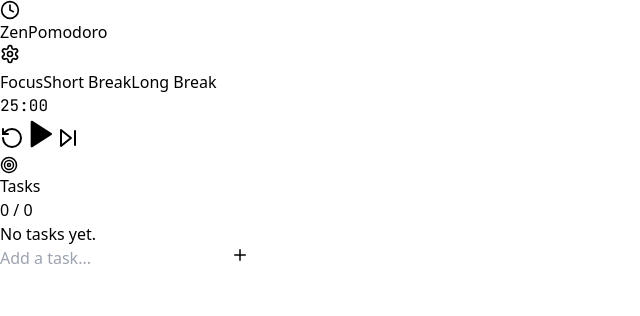
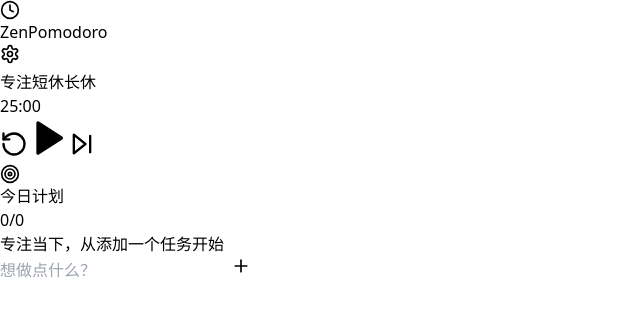
Before and after one commit to yinze2/ZenPomodoro-AI, a React (Vite) app: page / in a window 1280 px wide. Shown: the top 316 px of the page, without its empty margins (0-640 px from the left). Built offline with nearby package versions, Linux system fonts and the light colour scheme.

Commit message:
feat(i18n): Localize UI and update script path
- Translate UI elements and error messages to Chinese.
- Update the script import path in `index.html` to work correctly with Vite.
- Refactor theme style mappings for clarity and better Tailwind integration.

```diff
--- a/App.tsx
+++ b/App.tsx
@@ -5,7 +5,7 @@
   Clock, Target, X
 } from 'lucide-react';
 
-// --- Types ---
+// --- 模式定义 ---
 enum TimerMode {
   FOCUS = 'FOCUS',
   SHORT_BREAK = 'SHORT_BREAK',
@@ -18,36 +18,35 @@
   completed: boolean;
 }
 
-// --- Style Mappings (Ensuring Tailwind picks up these classes) ---
-const THEME_STYLES = {
+// --- 显式定义样式，确保 Tailwind 构建时不丢失 ---
+const THEME_CONFIG = {
   [TimerMode.FOCUS]: {
-    label: 'Focus',
-    bgClass: 'bg-rose-500',
-    textClass: 'text-rose-500',
-    glowClass: 'bg-rose-500',
+    label: '专注',
+    bg: 'bg-rose-500',
+    text: 'text-rose-500',
+    glow: 'bg-rose-500',
     lightBg: 'bg-rose-500/20',
-    borderClass: 'border-rose-500/30'
+    border: 'border-rose-500/30'
   },
   [TimerMode.SHORT_BREAK]: {
-    label: 'Short Break',
-    bgClass: 'bg-emerald-500',
-    textClass: 'text-emerald-500',
-    glowClass: 'bg-emerald-500',
+    label: '短休',
+    bg: 'bg-emerald-500',
+    text: 'text-emerald-500',
+    glow: 'bg-emerald-500',
     lightBg: 'bg-emerald-500/20',
-    borderClass: 'border-emerald-500/30'
+    border: 'border-emerald-500/30'
   },
   [TimerMode.LONG_BREAK]: {
-    label: 'Long Break',
-    bgClass: 'bg-sky-500',
-    textClass: 'text-sky-500',
-    glowClass: 'bg-sky-500',
+    label: '长休',
+    bg: 'bg-sky-500',
+    text: 'text-sky-500',
+    glow: 'bg-sky-500',
     lightBg: 'bg-sky-500/20',
-    borderClass: 'border-sky-500/30'
+    border: 'border-sky-500/30'
   }
 };
 
 const App: React.FC = () => {
-  // --- State ---
   const [mode, setMode] = useState<TimerMode>(TimerMode.FOCUS);
   const [isActive, setIsActive] = useState(false);
   const [tasks, setTasks] = useState<Task[]>([]);
@@ -63,9 +62,9 @@
   const [timeLeft, setTimeLeft] = useState(durations[TimerMode.FOCUS] * 60);
   const timerRef = useRef<number | null>(null);
 
-  // --- Timer Logic ---
   const resetTimer = useCallback(() => {
     setIsActive(false);
+    if (timerRef.current) clearInterval(timerRef.current);
     setTimeLeft(durations[mode] * 60);
   }, [mode, durations]);
 
@@ -80,16 +79,14 @@
       }, 1000);
     } else if (timeLeft === 0) {
       setIsActive(false);
-      const audio = new Audio('https://actions.google.com/sounds/v1/alarms/beep_short.ogg');
-      audio.play().catch(() => {}); // Play sound if allowed
-      alert(`${THEME_STYLES[mode].label} finished!`);
+      if (timerRef.current) clearInterval(timerRef.current);
+      new Audio('https://actions.google.com/sounds/v1/alarms/beep_short.ogg').play().catch(() => {});
+      alert(`${THEME_CONFIG[mode].label} 完成！`);
     }
     return () => {
       if (timerRef.current) clearInterval(timerRef.current);
     };
   }, [isActive, timeLeft, mode]);
-
-  const toggleTimer = () => setIsActive(!isActive);
 
   const formatTime = (seconds: number) => {
     const m = Math.floor(seconds / 60);
@@ -97,145 +94,102 @@
     return `${m.toString().padStart(2, '0')}:${s.toString().padStart(2, '0')}`;
   };
 
-  // --- Task Logic ---
-  const addTask = (e: React.FormEvent) => {
-    e.preventDefault();
-    if (!newTaskTitle.trim()) return;
-    setTasks([...tasks, { id: Date.now().toString(), title: newTaskTitle, completed: false }]);
-    setNewTaskTitle('');
-  };
-
-  const toggleTask = (id: string) => {
-    setTasks(tasks.map(t => t.id === id ? { ...t, completed: !t.completed } : t));
-  };
-
-  const deleteTask = (id: string) => {
-    setTasks(tasks.filter(t => t.id !== id));
-  };
-
-  const currentStyle = THEME_STYLES[mode];
+  const currentTheme = THEME_CONFIG[mode];
 
   return (
-    <div className="min-h-screen bg-[#0f172a] text-slate-100 font-sans p-4 md:p-8 flex flex-col items-center">
-      {/* Background Glow */}
-      <div className={`fixed top-1/2 left-1/2 -translate-x-1/2 -translate-y-1/2 w-[500px] h-[500px] rounded-full blur-[120px] opacity-10 pointer-events-none transition-colors duration-1000 ${currentStyle.glowClass}`} />
+    <div className="min-h-screen bg-[#0f172a] text-slate-100 font-sans p-4 md:p-8 flex flex-col items-center relative overflow-hidden">
+      {/* 背景光晕 */}
+      <div className={`fixed top-1/2 left-1/2 -translate-x-1/2 -translate-y-1/2 w-[600px] h-[600px] rounded-full blur-[140px] opacity-10 pointer-events-none transition-colors duration-1000 ${currentTheme.glow}`} />
 
       <div className="w-full max-w-4xl relative z-10">
-        {/* Header */}
         <header className="flex justify-between items-center mb-12">
           <div className="flex items-center gap-2">
-            <div className={`p-2 rounded-lg ${currentStyle.bgClass} text-white transition-colors duration-500`}>
+            <div className={`p-2 rounded-lg ${currentTheme.bg} text-white transition-colors duration-500 shadow-lg`}>
               <Clock size={20} />
             </div>
             <h1 className="text-xl font-bold tracking-tight">ZenPomodoro</h1>
           </div>
-          <button
-            onClick={() => setIsSettingsOpen(true)}
-            className="p-2 hover:bg-white/5 rounded-full transition-colors text-slate-400"
-          >
+          <button onClick={() => setIsSettingsOpen(true)} className="p-2 hover:bg-white/5 rounded-full text-slate-400 hover:text-white transition-all">
             <SettingsIcon size={20} />
           </button>
         </header>
 
         <main className="grid grid-cols-1 lg:grid-cols-5 gap-8">
-          {/* Timer Section */}
+          {/* 计时器 */}
           <div className="lg:col-span-3">
-            <div className="bg-white/[0.03] border border-white/10 rounded-3xl p-8 md:p-12 text-center backdrop-blur-sm">
-              <div className="flex justify-center gap-2 mb-12">
-                {(Object.keys(TimerMode) as Array<keyof typeof TimerMode>).map((m) => {
-                  const modeKey = TimerMode[m];
-                  const style = THEME_STYLES[modeKey];
-                  return (
-                    <button
-                      key={m}
-                      onClick={() => setMode(modeKey)}
-                      className={`px-4 py-2 rounded-full text-xs font-semibold transition-all ${
-                        mode === modeKey
-                          ? `${style.lightBg} ${style.textClass} border ${style.borderClass}`
-                          : 'text-slate-500 hover:text-slate-300'
-                      }`}
-                    >
-                      {style.label}
-                    </button>
-                  );
-                })}
+            <div className="bg-white/[0.03] border border-white/10 rounded-[2rem] p-10 md:p-16 text-center backdrop-blur-md shadow-2xl">
+              <div className="flex justify-center gap-3 mb-12">
+                {(Object.keys(TimerMode) as Array<keyof typeof TimerMode>).map((m) => (
+                  <button
+                    key={m}
+                    onClick={() => setMode(TimerMode[m])}
+                    className={`px-5 py-2 rounded-full text-xs font-bold transition-all ${
+                      mode === TimerMode[m]
+                        ? `${THEME_CONFIG[TimerMode[m]].lightBg} ${THEME_CONFIG[TimerMode[m]].text} border ${THEME_CONFIG[TimerMode[m]].border}`
+                        : 'text-slate-500 hover:text-slate-300'
+                    }`}
+                  >
+                    {THEME_CONFIG[TimerMode[m]].label}
+                  </button>
+                ))}
               </div>
 
-              <div className="mb-12">
-                <div className="text-8xl md:text-9xl font-bold mono tracking-tighter tabular-nums">
+              <div className="mb-14">
+                <div className="text-8xl md:text-[10rem] font-bold tracking-tighter tabular-nums leading-none">
                   {formatTime(timeLeft)}
                 </div>
               </div>
 
-              <div className="flex items-center justify-center gap-6">
-                <button onClick={resetTimer} className="p-3 text-slate-500 hover:text-white transition-colors">
-                  <RotateCcw size={24} />
+              <div className="flex items-center justify-center gap-8">
+                <button onClick={resetTimer} className="p-3 text-slate-500 hover:text-white transition-colors"><RotateCcw size={28} /></button>
+                <button
+                  onClick={() => setIsActive(!isActive)}
+                  className={`w-24 h-24 rounded-full flex items-center justify-center shadow-2xl transition-all active:scale-95 ${currentTheme.bg} text-white ring-[12px] ring-white/5`}
+                >
+                  {isActive ? <Pause size={40} fill="currentColor" /> : <Play size={40} fill="currentColor" className="ml-1" />}
                 </button>
-                <button
-                  onClick={toggleTimer}
-                  className={`w-20 h-20 rounded-full flex items-center justify-center shadow-2xl transition-all active:scale-95 ${currentStyle.bgClass} text-white ring-8 ring-white/5`}
-                >
-                  {isActive ? <Pause size={32} fill="currentColor" /> : <Play size={32} fill="currentColor" className="ml-1" />}
-                </button>
-                <button onClick={() => setTimeLeft(0)} className="p-3 text-slate-500 hover:text-white transition-colors">
-                  <SkipForward size={24} />
-                </button>
+                <button onClick={() => setTimeLeft(0)} className="p-3 text-slate-500 hover:text-white transition-colors"><SkipForward size={28} /></button>
               </div>
             </div>
           </div>
 
-          {/* Task Section */}
+          {/* 任务列表 */}
           <div className="lg:col-span-2">
-            <div className="bg-white/[0.03] border border-white/10 rounded-3xl p-6 flex flex-col h-[400px] backdrop-blur-sm">
-              <div className="flex items-center justify-between mb-6">
-                <h2 className="font-bold flex items-center gap-2 text-slate-300">
-                  <Target size={18} className="text-rose-500" /> Tasks
-                </h2>
-                <span className="text-[10px] uppercase tracking-widest text-slate-500 font-bold">
-                  {tasks.filter(t => t.completed).length} / {tasks.length}
-                </span>
+            <div className="bg-white/[0.03] border border-white/10 rounded-[2rem] p-8 flex flex-col h-[480px] backdrop-blur-md">
+              <div className="flex items-center justify-between mb-8">
+                <h2 className="font-bold flex items-center gap-2 text-slate-200"><Target size={20} className="text-rose-500" /> 今日计划</h2>
+                <span className="px-2 py-0.5 rounded bg-white/5 text-[10px] text-slate-500 font-bold">{tasks.filter(t => t.completed).length}/{tasks.length}</span>
               </div>
 
-              <div className="flex-1 overflow-y-auto space-y-3 mb-4 pr-1">
+              <div className="flex-1 overflow-y-auto space-y-3 mb-6 pr-2 custom-scrollbar">
                 {tasks.length === 0 ? (
-                  <div className="h-full flex flex-col items-center justify-center text-slate-600 italic text-sm">
-                    No tasks yet.
-                  </div>
+                  <div className="h-full flex flex-col items-center justify-center text-slate-600 italic text-sm text-center">专注当下，从添加一个任务开始</div>
                 ) : (
                   tasks.map(task => (
-                    <div
-                      key={task.id}
-                      className={`group flex items-center gap-3 p-3 rounded-xl border border-white/5 bg-white/[0.02] transition-all ${task.completed ? 'opacity-40' : ''}`}
-                    >
+                    <div key={task.id} className={`group flex items-center gap-3 p-4 rounded-2xl border border-white/5 bg-white/[0.02] transition-all hover:bg-white/[0.04] ${task.completed ? 'opacity-40' : ''}`}>
                       <button
-                        onClick={() => toggleTask(task.id)}
-                        className={`w-5 h-5 rounded border flex items-center justify-center transition-colors ${
-                          task.completed ? 'bg-emerald-500 border-emerald-500' : 'border-white/20'
-                        }`}
+                        onClick={() => setTasks(tasks.map(t => t.id === task.id ? { ...t, completed: !t.completed } : t))}
+                        className={`w-6 h-6 rounded-lg border flex items-center justify-center transition-all ${task.completed ? 'bg-emerald-500 border-emerald-500' : 'border-white/20 hover:border-white/40'}`}
                       >
-                        {task.completed && <Check size={12} className="text-white" />}
+                        {task.completed && <Check size={14} className="text-white" />}
                       </button>
-                      <span className={`flex-1 text-sm truncate ${task.completed ? 'line-through text-slate-500' : 'text-slate-200'}`}>
-                        {task.title}
-                      </span>
-                      <button onClick={() => deleteTask(task.id)} className="opacity-0 group-hover:opacity-100 p-1 text-slate-600 hover:text-rose-500 transition-all">
-                        <Trash2 size={14} />
-                      </button>
+                      <span className={`flex-1 text-sm truncate ${task.completed ? 'line-through text-slate-500' : 'text-slate-200'}`}>{task.title}</span>
+                      <button onClick={() => setTasks(tasks.filter(t => t.id !== task.id))} className="opacity-0 group-hover:opacity-100 p-1 text-slate-600 hover:text-rose-500 transition-all"><Trash2 size={16} /></button>
                     </div>
                   ))
                 )}
               </div>
 
-              <form onSubmit={addTask} className="relative">
+              <form onSubmit={(e) => { e.preventDefault(); if(!newTaskTitle.trim())return; setTasks([...tasks, {id: Date.now().toString(), title: newTaskTitle, completed: false}]); setNewTaskTitle(''); }} className="relative">
                 <input
                   type="text"
-                  placeholder="Add a task..."
+                  placeholder="想做点什么？"
                   value={newTaskTitle}
                   onChange={(e) => setNewTaskTitle(e.target.value)}
-                  className="w-full bg-white/5 border border-white/10 rounded-xl py-3 px-4 pr-12 text-sm focus:outline-none focus:ring-2 focus:ring-rose-500/20 transition-all"
+                  className="w-full bg-white/5 border border-white/10 rounded-2xl py-4 px-5 pr-14 text-sm focus:outline-none focus:ring-2 focus:ring-rose-500/20 transition-all placeholder:text-slate-600 shadow-inner"
                 />
-                <button type="submit" className="absolute right-2 top-2 p-1.5 bg-rose-500 rounded-lg text-white hover:bg-rose-600">
-                  <Plus size={18} />
+                <button type="submit" className={`absolute right-2 top-2 p-2 ${currentTheme.bg} rounded-xl text-white shadow-lg`}>
+                  <Plus size={20} />
                 </button>
               </form>
             </div>
@@ -243,37 +197,32 @@
         </main>
       </div>
 
-      {/* Settings Modal */}
+      {/* 设置弹窗 */}
       {isSettingsOpen && (
-        <div className="fixed inset-0 z-50 flex items-center justify-center p-4">
-          <div className="absolute inset-0 bg-slate-950/80 backdrop-blur-sm" onClick={() => setIsSettingsOpen(false)} />
-          <div className="bg-[#1e293b] border border-white/10 w-full max-w-sm rounded-3xl p-6 relative shadow-2xl">
-            <div className="flex justify-between items-center mb-6">
-              <h3 className="font-bold text-lg">Timer Settings</h3>
-              <button onClick={() => setIsSettingsOpen(false)} className="text-slate-500 hover:text-white"><X size={20}/></button>
+        <div className="fixed inset-0 z-50 flex items-center justify-center p-6 backdrop-blur-xl">
+          <div className="absolute inset-0 bg-slate-950/60" onClick={() => setIsSettingsOpen(false)} />
+          <div className="bg-[#1e293b] border border-white/10 w-full max-w-sm rounded-[2.5rem] p-10 relative shadow-2xl animate-in fade-in zoom-in duration-200">
+            <div className="flex justify-between items-center mb-10">
+              <h3 className="font-bold text-2xl tracking-tight">时间偏好</h3>
+              <button onClick={() => setIsSettingsOpen(false)} className="text-slate-500 hover:text-white transition-colors"><X size={24}/></button>
             </div>
-
-            <div className="space-y-6">
+            <div className="space-y-8">
               {(Object.keys(TimerMode) as Array<keyof typeof TimerMode>).map((m) => (
                 <div key={m} className="flex items-center justify-between">
-                  <span className="text-sm text-slate-400">{THEME_STYLES[TimerMode[m]].label} (min)</span>
+                  <span className="text-slate-400 font-medium">{THEME_CONFIG[TimerMode[m]].label} (分钟)</span>
                   <input
                     type="number"
                     min="1"
-                    max="60"
+                    max="99"
                     value={durations[TimerMode[m]]}
                     onChange={(e) => setDurations({ ...durations, [TimerMode[m]]: Math.max(1, parseInt(e.target.value) || 1) })}
-                    className="w-16 bg-white/5 border border-white/10 rounded-lg py-1 px-2 text-center mono text-sm focus:ring-1 focus:ring-rose-500 outline-none"
+                    className="w-20 bg-white/5 border border-white/10 rounded-xl py-2 px-3 text-center font-bold text-lg focus:ring-2 focus:ring-rose-500 outline-none transition-all"
                   />
                 </div>
               ))}
             </div>
-
-            <button
-              onClick={() => setIsSettingsOpen(false)}
-              className="w-full mt-8 bg-rose-500 py-3 rounded-xl font-bold hover:bg-rose-600 transition-colors"
-            >
-              Save Settings
+            <button onClick={() => setIsSettingsOpen(false)} className="w-full mt-12 bg-rose-500 py-4 rounded-2xl font-bold text-lg hover:bg-rose-600 transition-all shadow-xl shadow-rose-500/20 active:scale-[0.98]">
+              应用并保存
             </button>
           </div>
         </div>
--- a/index.tsx
+++ b/index.tsx
@@ -5,7 +5,7 @@
 
 const rootElement = document.getElementById('root');
 if (!rootElement) {
-  throw new Error("Could not find root element to mount to");
+  throw new Error("找不到根节点");
 }
 
 const root = ReactDOM.createRoot(rootElement);
```
Also changed, not shown: index.html (+4 -3 lines).
